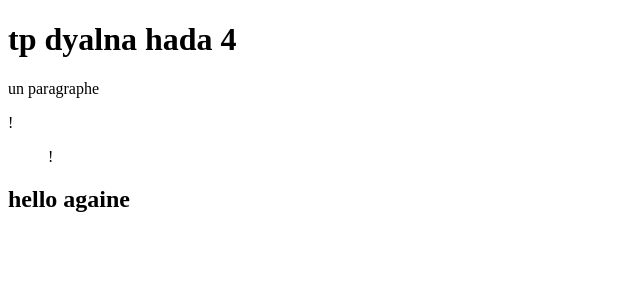
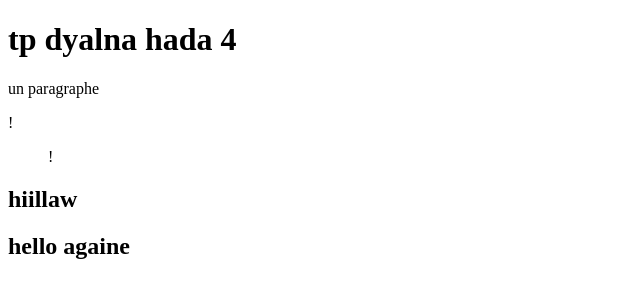
Before and after one commit to Mahdil1/DevopsTp, a plain HTML site: page index.html in a window 1280 px wide. Shown: the whole page, without its empty margins (0-640 px from the left). Drawn offline with Linux system fonts and the light colour scheme.

Commit message:
ajout du text

```diff
--- a/index.html
+++ b/index.html
@@ -14,7 +14,7 @@
     <ul>!</ul>
 
     <div>
-        <h2></h2>
+        <h2>hiillaw</h2>
     </div>
     <div>
         <h2>hello againe</h2>
```
